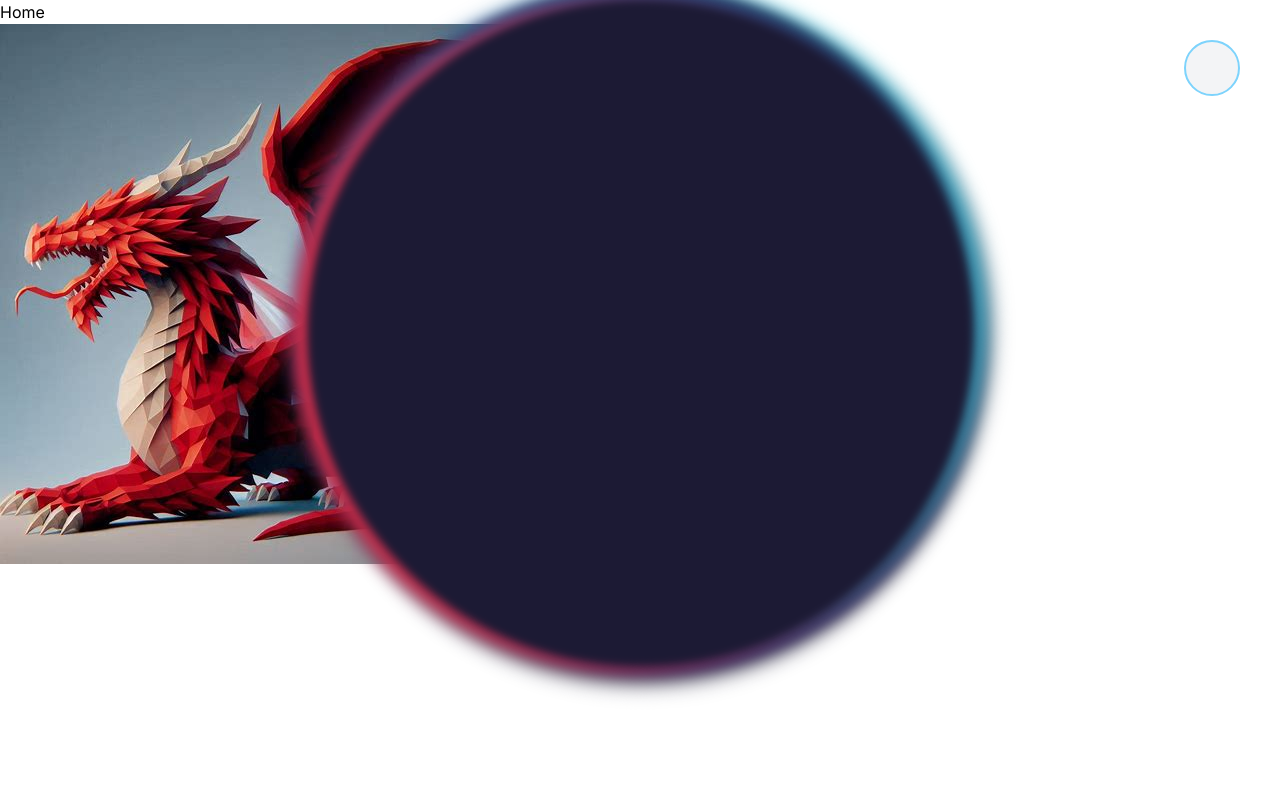
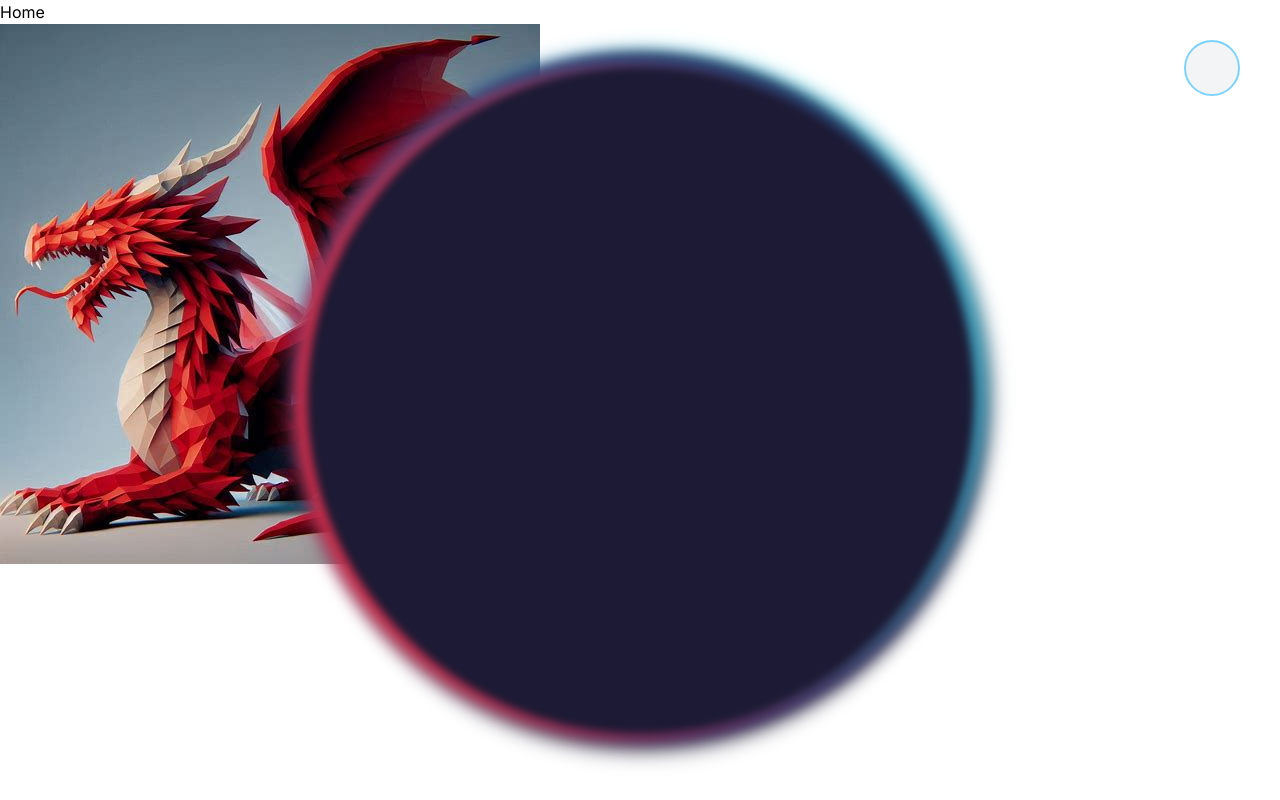
Before and after one commit to YM202c2100/my-portfolio, a Next.js app: page / in a window 1280 px wide. Both pictures are taken after a click on the button 1212 px from the left and 68 px from the top of the page. Built offline with nearby package versions, Linux system fonts and the light colour scheme.

Commit message:
[style] ポータルを中央揃え

```diff
--- a/app/components/menu.tsx
+++ b/app/components/menu.tsx
@@ -18,7 +18,7 @@
 
   const WarpPortal = ()=>{
     return(
-      <div className='fixed w-full h-full top-1/2 left-1/2 -translate-x-1/2 -translate-y-1/2 flex justify-center'>
+      <div className='fixed w-full h-full top-1/2 left-1/2 -translate-x-1/2 -translate-y-1/2 flex justify-center items-center'>
 
         <motion.div
           className={`${isHeightShorterThanWidth ? "h-5/6":"w-5/6"} aspect-square bg-[#1c1a34] rounded-full blur-sm`}
```
